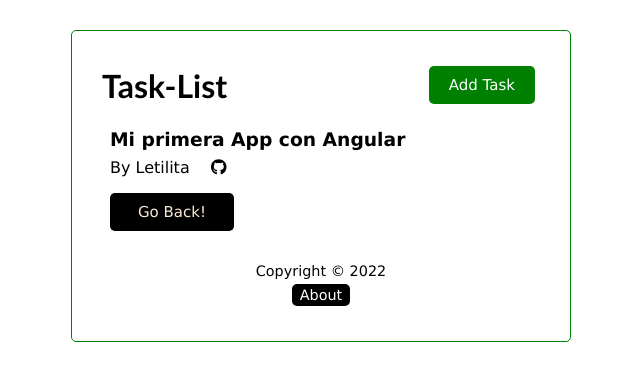
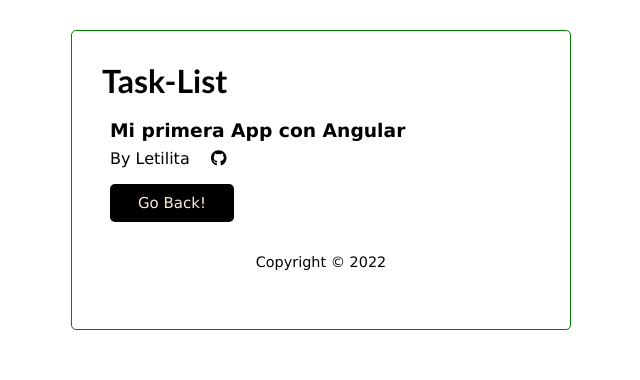
Before and after one commit to Letilita/task-list, an Angular app: page /about in a window 1280 px wide. Shown: the top 380 px of the page, without its empty margins (319-959 px from the left). Built offline with nearby package versions, Linux system fonts and the light colour scheme.

Commit message:
lista como en el tutorial

```diff
--- a/src/app/components/footer/footer.component.html
+++ b/src/app/components/footer/footer.component.html
@@ -1,4 +1,4 @@
 <footer>
     <p>Copyright © 2022</p>
-    <a  class="btn" routerLink="/about"> About</a>
+    <a  *ngIf="hasRoute('/')" class="btn" routerLink="/about"> About</a>
 </footer>
--- a/src/app/components/footer/footer.component.ts
+++ b/src/app/components/footer/footer.component.ts
@@ -1,4 +1,5 @@
 import { Component, OnInit } from '@angular/core';
+import { Router } from '@angular/router';
 
 @Component({
   selector: 'app-footer',
@@ -7,9 +8,13 @@ import { Component, OnInit } from '@angular/core';
 })
 export class FooterComponent implements OnInit {
 
-  constructor() { }
+  constructor(private router:Router) { }
 
   ngOnInit(): void {
   }
 
+  hasRoute(route:string){
+    return this.router.url === "/";
+  }
+
 }
--- a/src/app/components/header/header.component.html
+++ b/src/app/components/header/header.component.html
@@ -4,6 +4,7 @@
         color= "{{showAddTask ? '#B02020':'green'}}"
         text="{{showAddTask ? 'Close Task' : 'Add Task'}}"
         (btnClick)="toggleAddTask()"
+        *ngIf="hasRoute('/')"
         >
     </app-button>
 </header>
--- a/src/app/components/header/header.component.ts
+++ b/src/app/components/header/header.component.ts
@@ -1,6 +1,8 @@
 import { Component, OnInit } from '@angular/core';
 import { UiService } from 'src/app/service/ui.service';
 import { Subscription } from 'rxjs';
+import { Router } from '@angular/router';
+
 
 @Component({
   selector: 'app-header',
@@ -13,9 +15,9 @@ export class HeaderComponent implements OnInit {
   showAddTask: boolean = false;
   subscription?: Subscription;
 
-  constructor(private uiService: UiService) {
+  constructor(private uiService: UiService, private router:Router) {
     this.subscription = this.uiService.onToggle().subscribe(value => this.showAddTask= value);
-;   }
+   }
 
   ngOnInit(): void {
   }
@@ -23,4 +25,8 @@ export class HeaderComponent implements OnInit {
   toggleAddTask(){
     this.uiService.toggleAddTask()
   }
+
+  hasRoute(route: string){
+    return this.router.url === "/";
+  }
 }
```
